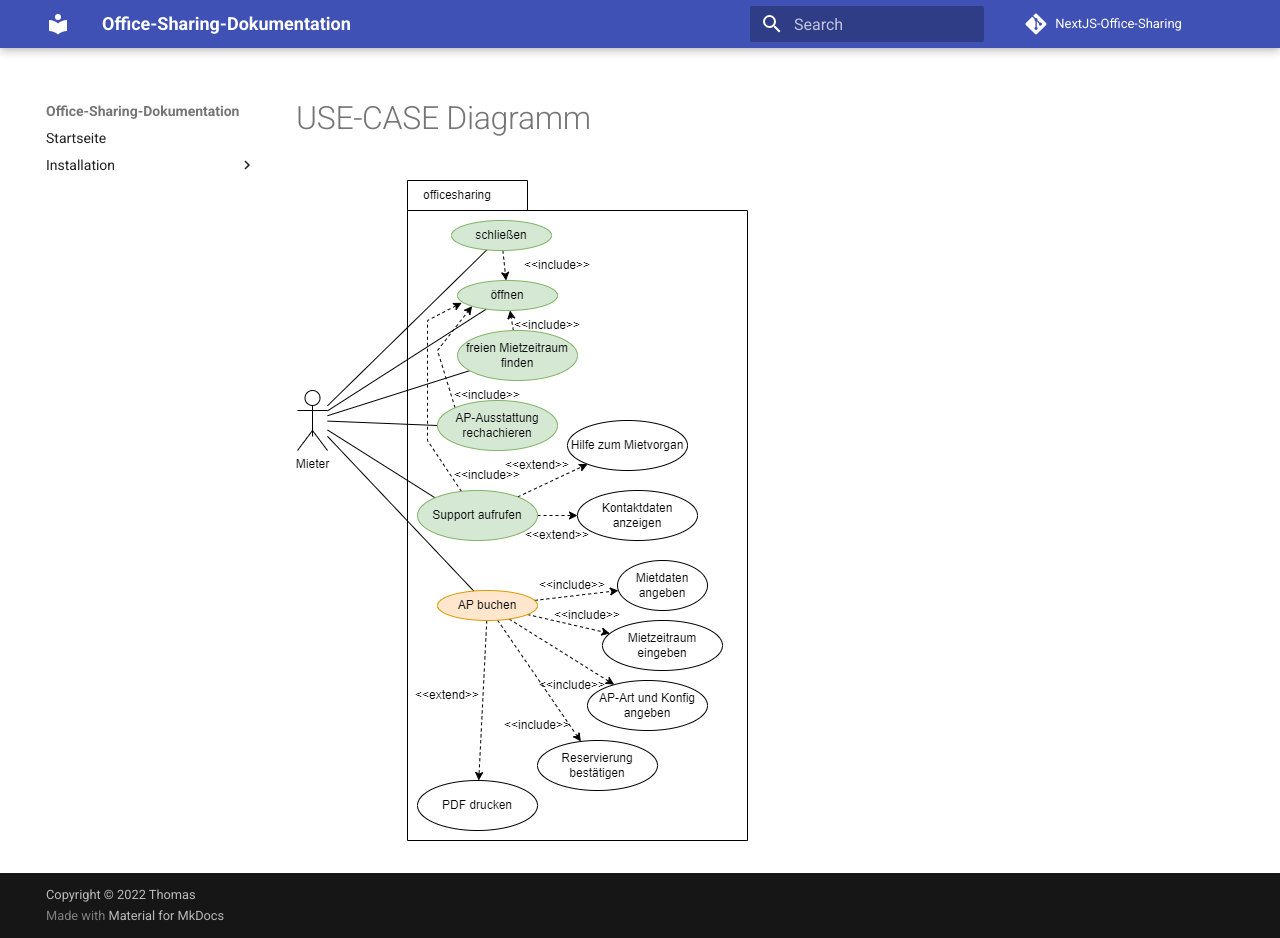
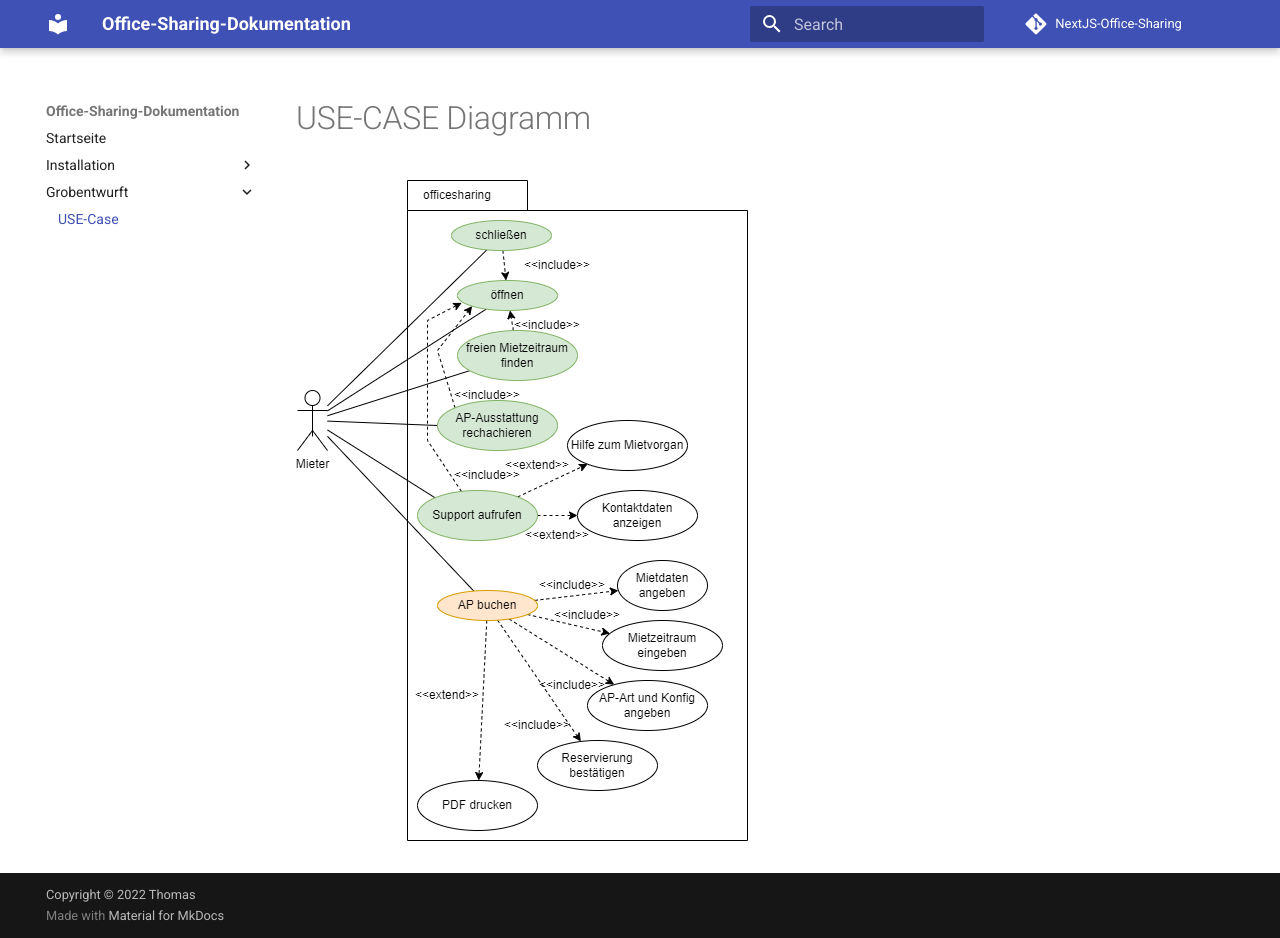
Before and after one commit to gz-bad-erzland-p2/Dokumentation, an MkDocs documentation site: the page built from docs/grobentwurf/USE-CASE.md, in a window 1280 px wide and 938 px high. Built offline with MkDocs 1.6.1 and Material for MkDocs 9.7.7, drawn with Linux system fonts in a browser that asks for light colours; comment, search, counter and statistics services are not loaded.

Commit message:
Updated navigation in mkdocs.yml

```diff
--- a/mkdocs.yml
+++ b/mkdocs.yml
@@ -16,6 +16,8 @@ nav:
     - Startseite: 'index.md'
     - 'Installation':
         - 'Production': 'Fisi/FiSi.md'
+    - 'Grobentwurft':
+        - 'USE-Case': 'grobentwurf/USE-CASE.md'
 
 
 # Extensions
```
